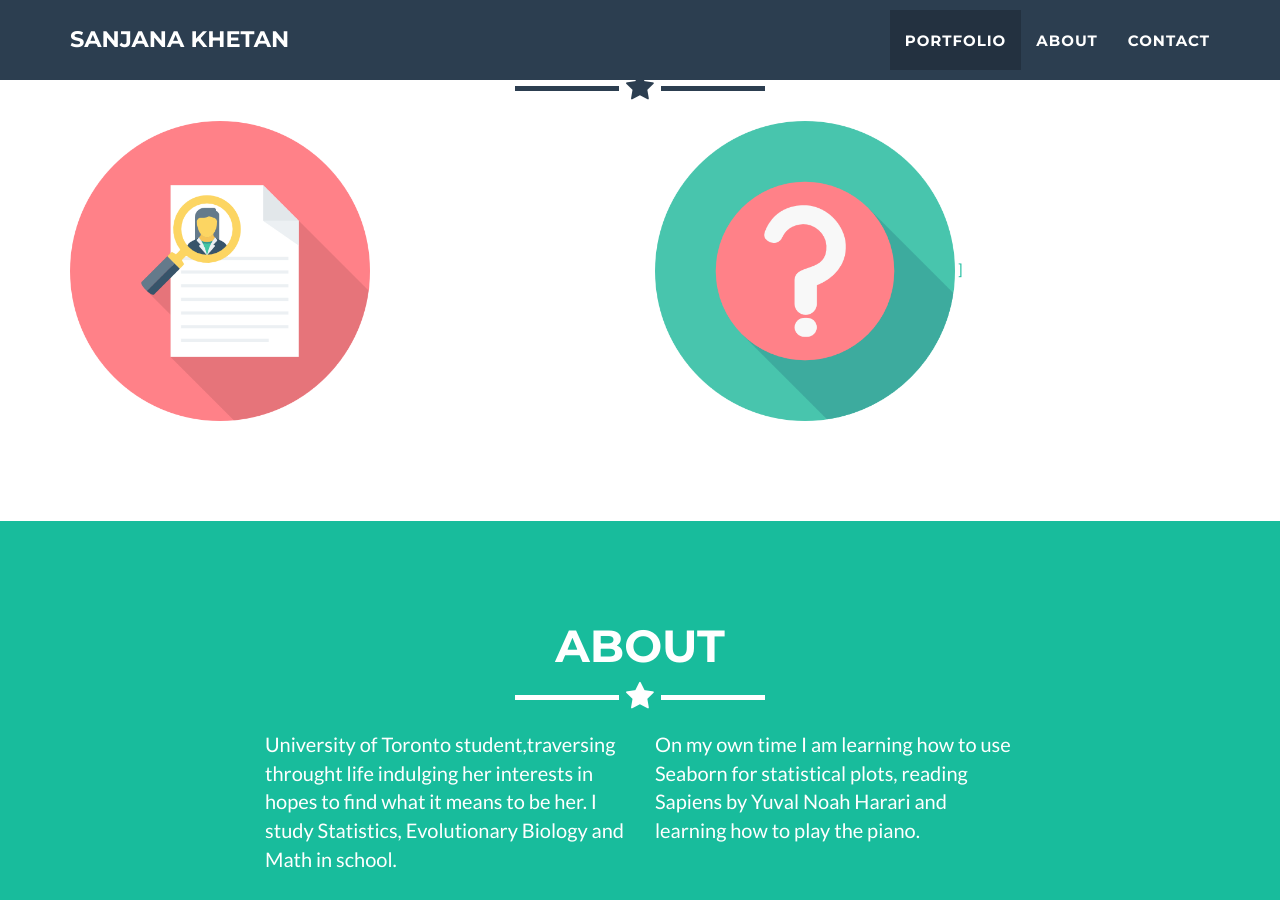
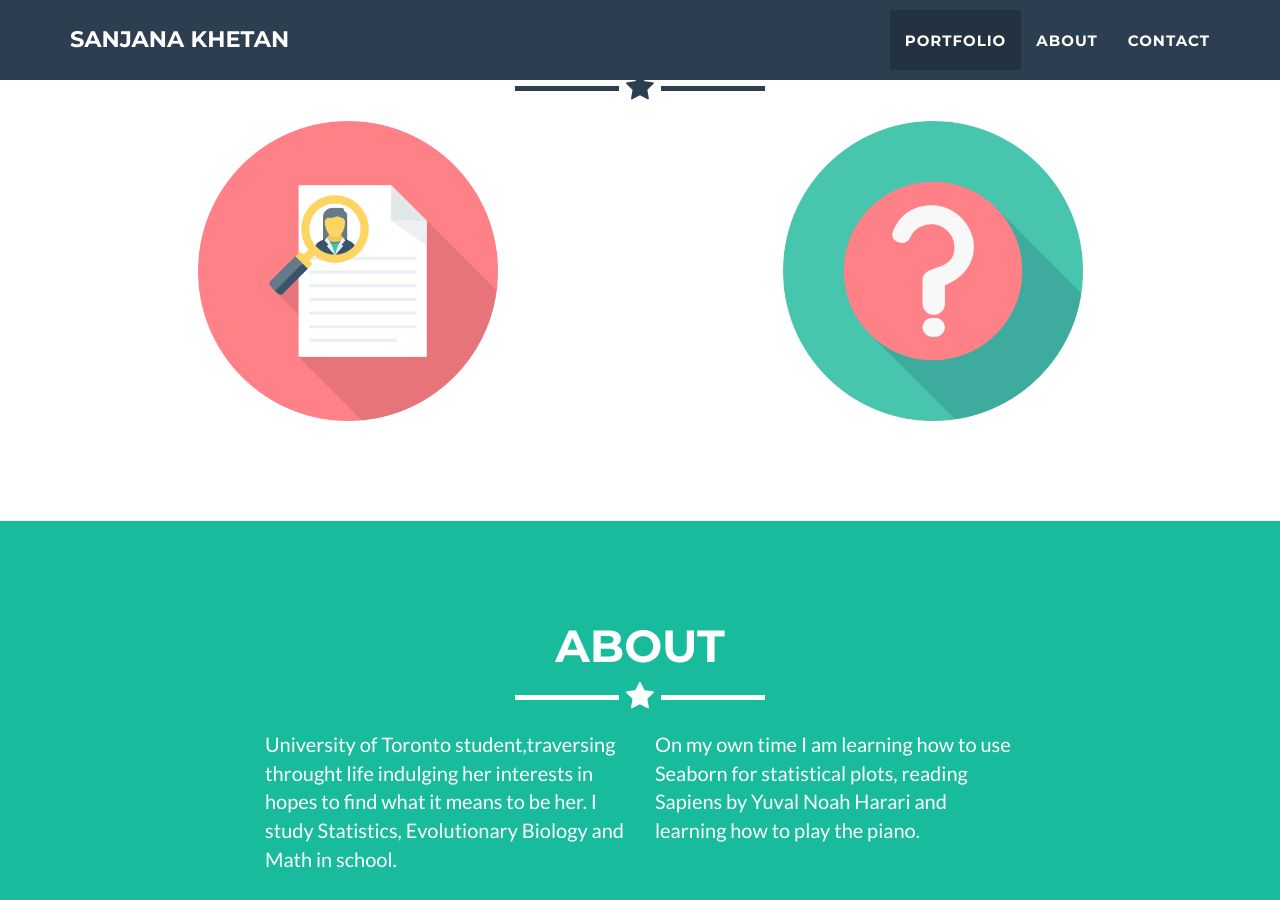
Before and after one commit to badgirlsanju/badgirlsanju.github.io, a Jekyll site: the page built from index.html, in a window 1280 px wide and 900 px high, scrolled down 958 px. Built offline with Jekyll 4.4.1, drawn with Linux system fonts in a browser that asks for light colours.

Commit message:
Update portfolio_grid.html

```diff
--- a/_includes/portfolio_grid.html
+++ b/_includes/portfolio_grid.html
@@ -8,15 +8,15 @@
                 </div>
             </div>
             <div class="row">
-                <div class="col-sm-6 portfolio-item-center">
+                <div class="col-sm-6 text-center">
                     <a href="img/resume.pdf">
-                        <img class= "rotate" src="img/resumeicon.png" alt="Resume" height="300" width="300" align="middle">
+                        <img src="img/resumeicon.png" alt="Resume" height="300" width="300" align="middle" rotate="180">
                     </a>
                 </div>
-                <div class="col-sm-6 portfolio-item-center">
+                <div class="col-sm-6 text-center">
                     <a href="img/resume.pdf">
-                        <img class="rotate" src="img/aboutme.png" alt="Resume" height="300" width="300" align="middle">
-]                    </a>
+                        <img src="img/aboutme.png" alt="Resume" height="300" width="300" align="middle" rotate="180">
+                    </a>
                 </div>
             </div>
         </div>
```
